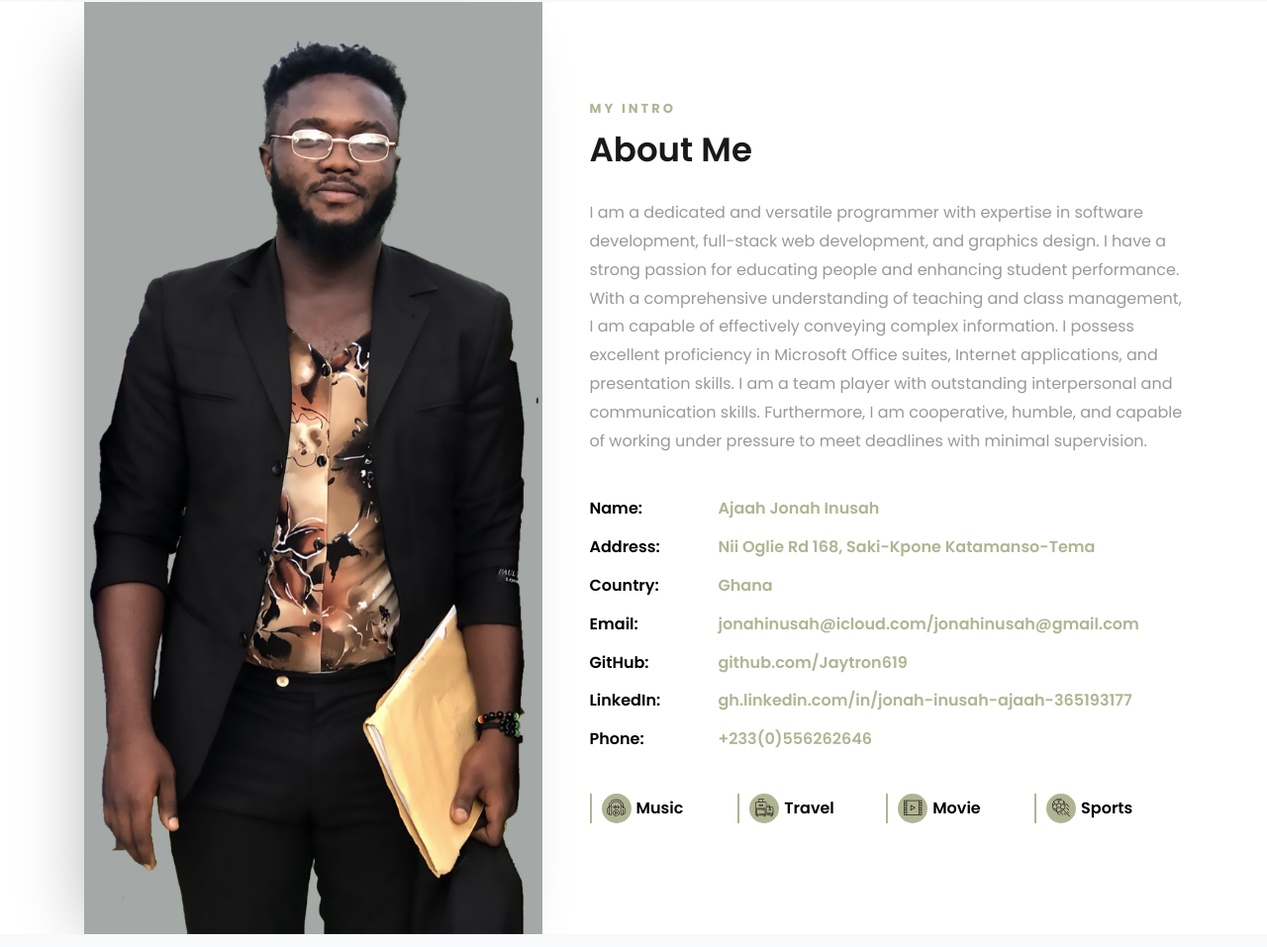
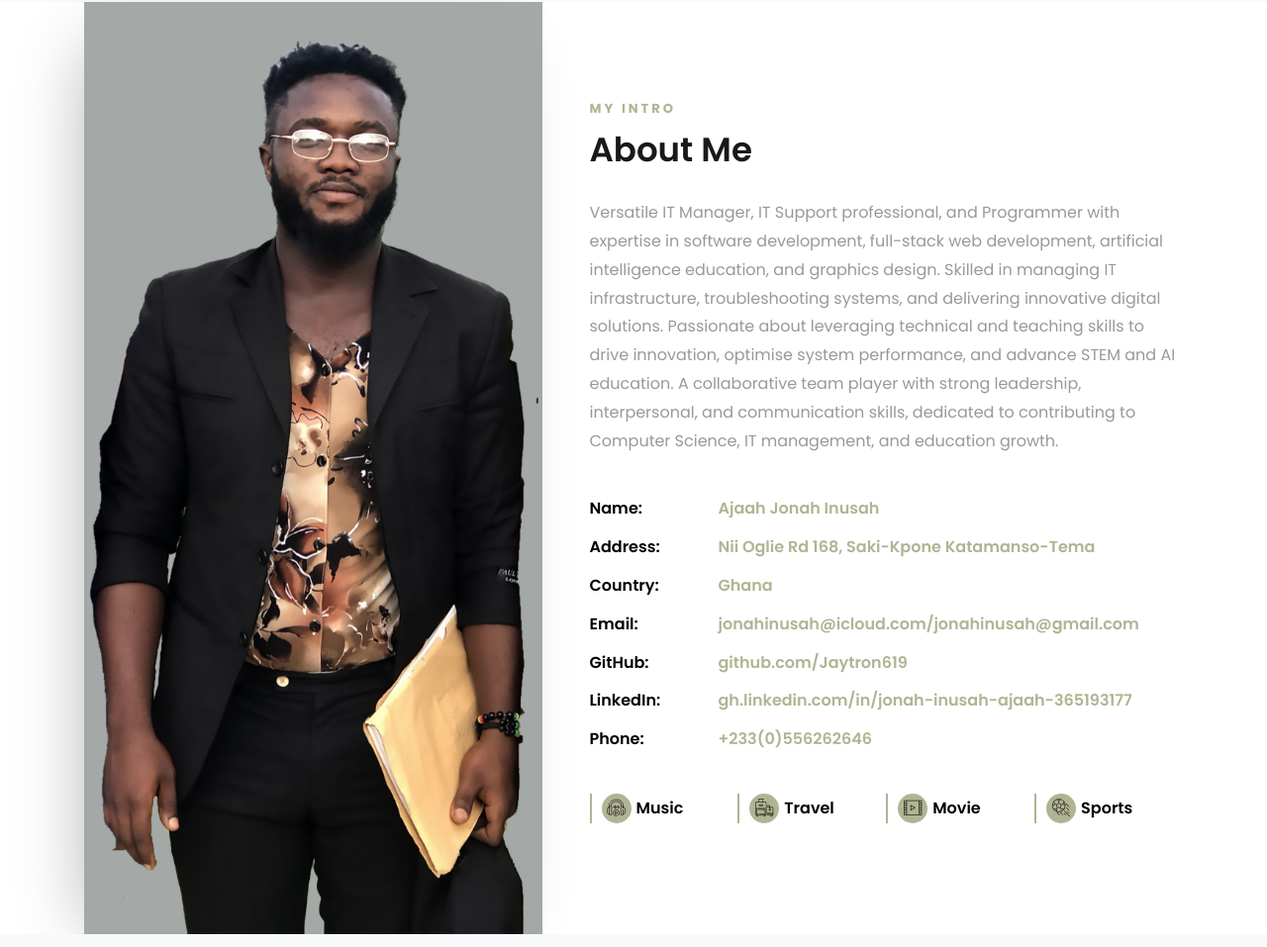
Before and after one commit to Jaytron619/jonahinusah, a plain HTML site: page index.html in a window 1280 px wide. Shown: the part 971-1928 px from the top of the page at 99% size. Drawn offline with Linux system fonts and the light colour scheme; some packages are replaced by stand-ins of ours; no server answers; files whose address does not match are found by name.

Commit message:
Update index.html
About changes

```diff
--- a/index.html
+++ b/index.html
@@ -170,16 +170,12 @@
 								<span class="subheading">My Intro</span>
 								<h2 class="mb-4" style="font-size: 34px; text-transform: capitalize;">About
 									Me</h2>
-								<p>I am a dedicated and versatile programmer with expertise in software development,
-									full-stack web development, and graphics design.
-									I have a strong passion for educating people and enhancing student performance.
-									With a comprehensive understanding of teaching and class management,
-									I am capable of effectively conveying complex information.
-									I possess excellent proficiency in Microsoft Office suites,
-									Internet applications, and presentation skills.
-									I am a team player with outstanding interpersonal and communication skills.
-									Furthermore, I am cooperative, humble, and capable of working under pressure
-									to meet deadlines with minimal supervision.
+								<p>Versatile IT Manager, IT Support professional, and Programmer with expertise in software development,
+full-stack web development, artificial intelligence education, and graphics design. Skilled in managing IT
+infrastructure, troubleshooting systems, and delivering innovative digital solutions. Passionate about leveraging
+technical and teaching skills to drive innovation, optimise system performance, and advance STEM and AI
+education. A collaborative team player with strong leadership, interpersonal, and communication skills,
+dedicated to contributing to Computer Science, IT management, and education growth.
 								</p>
 
 								<ul class="about-info mt-4 px-md-0 px-2">
```
